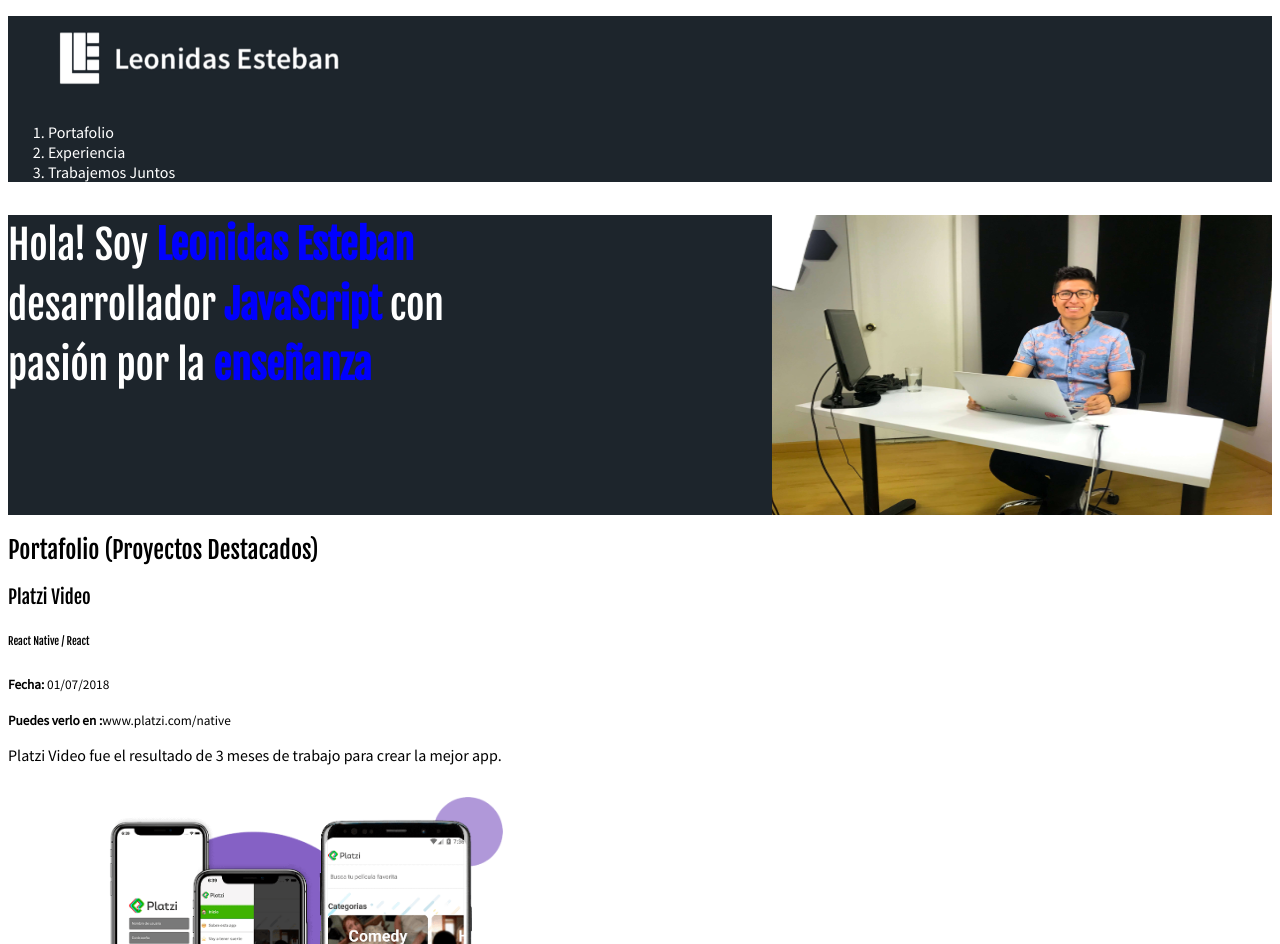
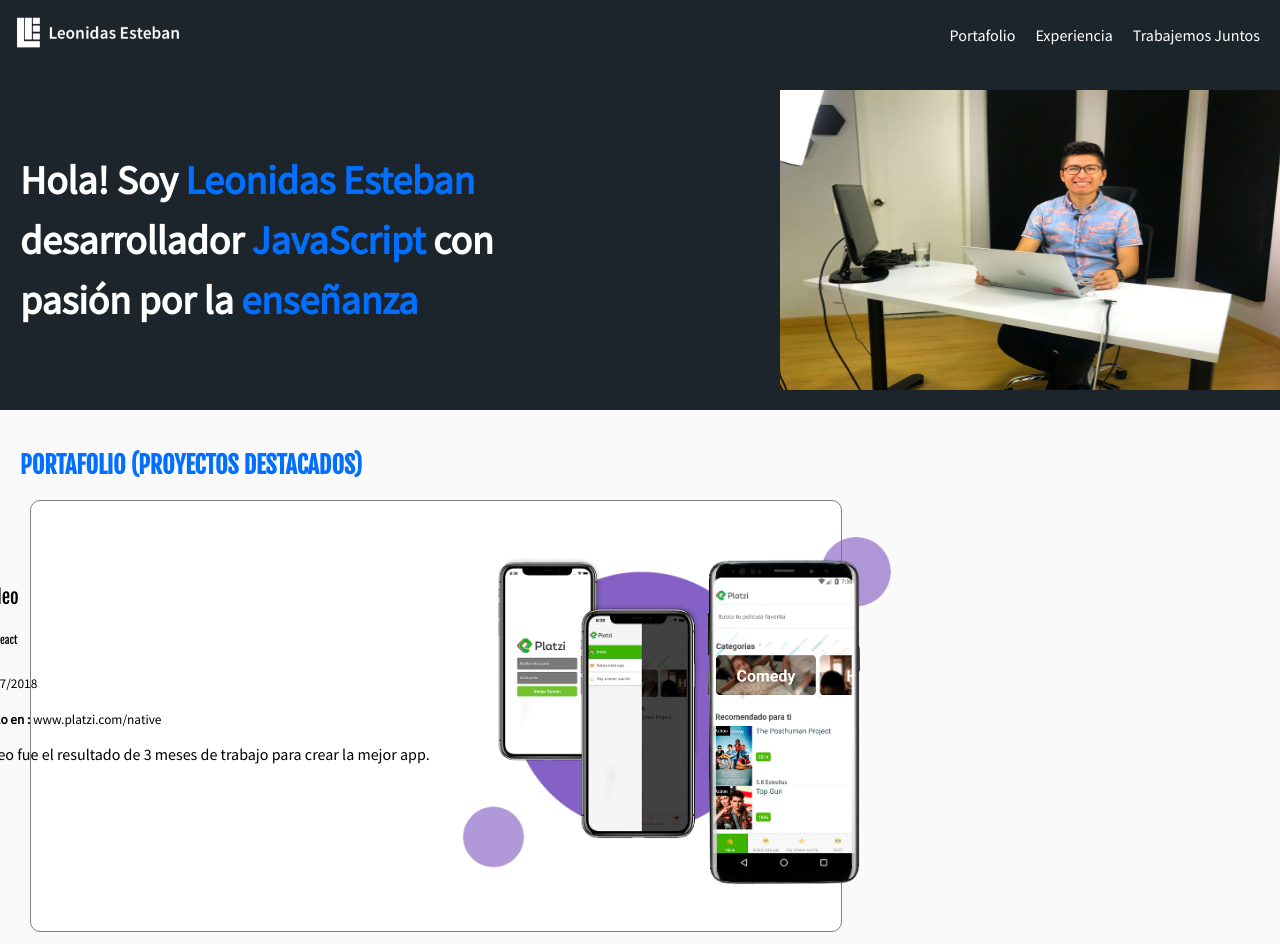
Before and after one commit to Sir4you/portafolio, a plain HTML site: page index.html in a window 1280 px wide. Shown: the top 944 px of the page. Drawn offline with Linux system fonts and the light colour scheme.

Commit message:
CSS de header y project

```diff
--- a/css/master.css
+++ b/css/master.css
@@ -5,9 +5,10 @@
 
 body{
     font-family: 'Source Sans Pro', sans-serif;
+    margin: 0;
 }
 
-h1, h2 ,h3, h4, h5, h6 {
+h2 ,h3, h4, h5, h6 {
     font-family: 'Fjalla One', sans-serif;
     font-weight: normal;
    /* font-style: italic; */
@@ -18,11 +19,19 @@
     letter-spacing: -.2px;
     line-height: 1.5em;
     color: white;
+    margin: 0;
  /*   text-transform: uppercase;
     text-decoration: underline; */
 }
 h1 strong {
-  color: blue;
+  color: #026fff;
+}
+
+h2 {
+  color: #026fff;
+  text-transform: uppercase;
+  font-weight: bold;
+  font-size: 24px;
 }
 
 .hero{
@@ -32,22 +41,103 @@
     background-size:500px 300px;
     background-repeat: no-repeat;
     background-position: right;
+    margin: 0;
+    display: flex;
+    align-items: center;
+    padding: 20px;
 }
 
-.project-details{
+.portfolio {
+  background: #fafafa;
+  padding: 20px;
+}
+
+.project {
+  /* border-top: 10px solid red;
+  border-right: 10px solid green;
+  border-left: 10px solid pink;
+  border-bottom: 10px solid blue; */
+  border: 1px solid gray;
+  border-radius: 10px;
+  margin: 10px;
+  margin-bottom: 15px;
+  padding: 20px;
+  background: white;
+  display: flex;
+  align-items: center;
+  justify-content: center;
+  width: 770px;
+}
+
+.project-details {
+    width: 500px;
+    height: 300px;
+}
+
+.project-imageContainer {
     width: 500px;
 }
 
-.project-imageContainer{
-    width: 500px;
+.project-description {
+  width: 500px;
 }
 
 .header {
     background-color: #1d252c;
     color: white;
+    display: flex;
+    justify-content: space-between;
+    height: 70px;
+    align-items: center;
+    padding: 0 10px;
 }
 
-.header a {
+.header ol {
+  display: flex;
+  height: inherit;
+}
+
+.header ol li {
+  display: flex;
+  height: inherit;
+}
+
+.menu {
+  height: inherit;
+}
+
+ol, li {
+  margin: 0;
+  padding: 0;
+  list-style: none;
+}
+
+figure {
+  margin: 0;
+}
+
+.link {
   color: white;
   text-decoration: none;
+  display: flex;
+  align-items: center;
+  padding: 10px;
 }
+
+.footer {
+  display: flex;
+  align-items: center;
+  justify-content: space-between;
+  background-color: #1d252c;
+  color: white;
+  padding: 0 20px;
+}
+
+.footer img {
+  height: 40px;
+  vertical-align: middle;
+}
+
+.footer a {
+  color: white;
+}
--- a/index.html
+++ b/index.html
@@ -17,9 +17,8 @@
 
 <body>
   <header class="header">
-    <div>
       <figure class="logo">
-        <img src="images/logo.png" alt="Logo">
+        <img src="images/logo.png" height="50px" alt="Logo">
       </figure>
       <nav class="menu">
         <ol>
@@ -34,7 +33,6 @@
           </li>
         </ol>
       </nav>
-    </div>
   </header>
   <section class="hero">
     <h1>
@@ -44,6 +42,18 @@
   </section>
   <section id="Portafolio" class="portfolio">
     <h2>Portafolio (Proyectos Destacados)</h2>
+    <article class="project">
+      <div class="project-details">
+        <h3 class="project-title">Platzi Video</h3>
+        <h6 class="project-course">React Native / React</h6>
+        <p class="project-date"><small><strong>Fecha:</strong> 01/07/2018</small></p>
+        <p class="project-url"><small><strong>Puedes verlo en :</strong> www.platzi.com/native</small></p>
+        <p class="project-description">Platzi Video fue el resultado de 3 meses de trabajo para crear la mejor app.
+      </div>
+      <figure class="project-imageContainer">
+        <img class="project-image" src="images/platzi-video-react-native.png" width="500" alt="react native">
+      </figure>
+    </article>
     <article class="project">
       <div class="project-details">
         <h3 class="project-title">Platzi Video</h3>
@@ -78,7 +88,14 @@
       <button type="button" name="button">Enviar</button>
     </form>
   </section>
-  <footer class="footer">Footer</footer>
+  <footer class="footer">
+  <div>
+    <p>Curso de Desarrollo web online 2018 <img src="images/platzi.png" alt=""></p>
+  </div>
+  <div>
+    <p>Designed with love by <a href="http://twitter.com/sir4you">Sir Touché</a> </p>
+  </div>
+</footer>
 </body>
 
 </html>
```
